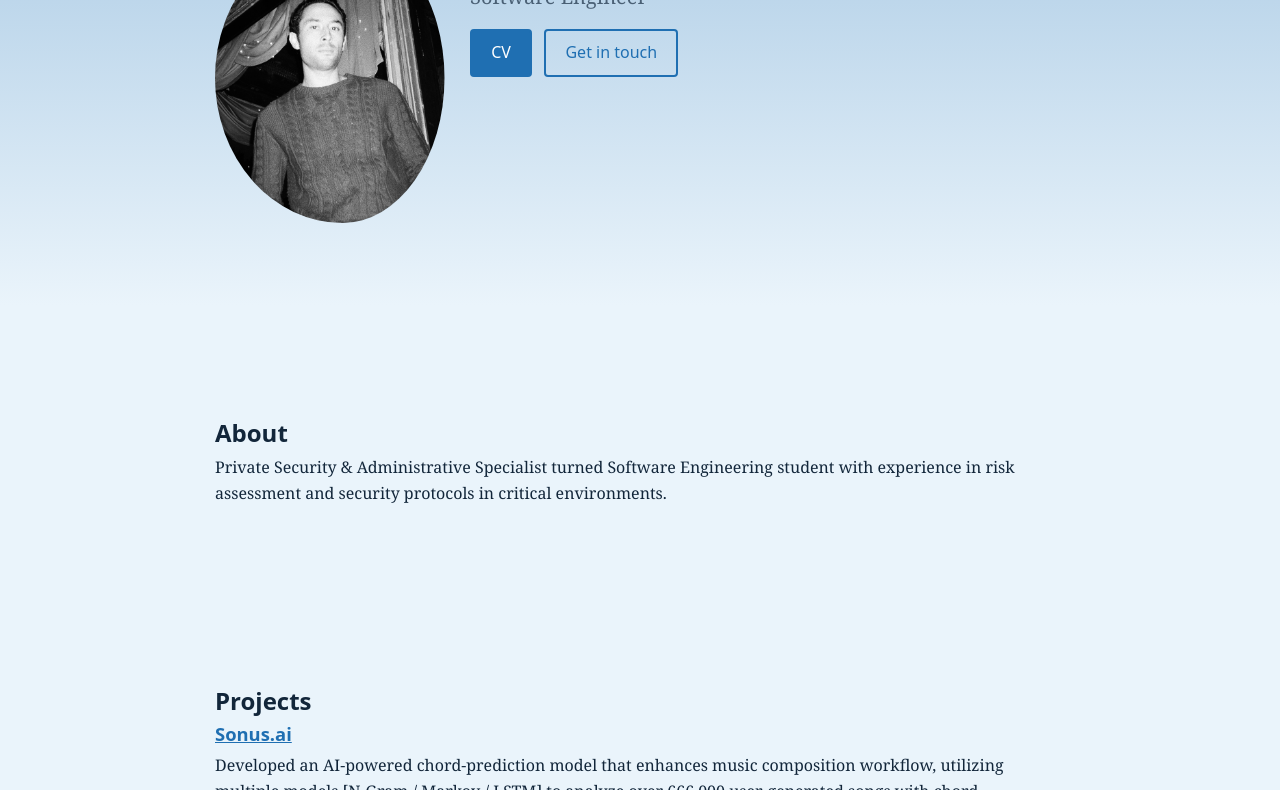
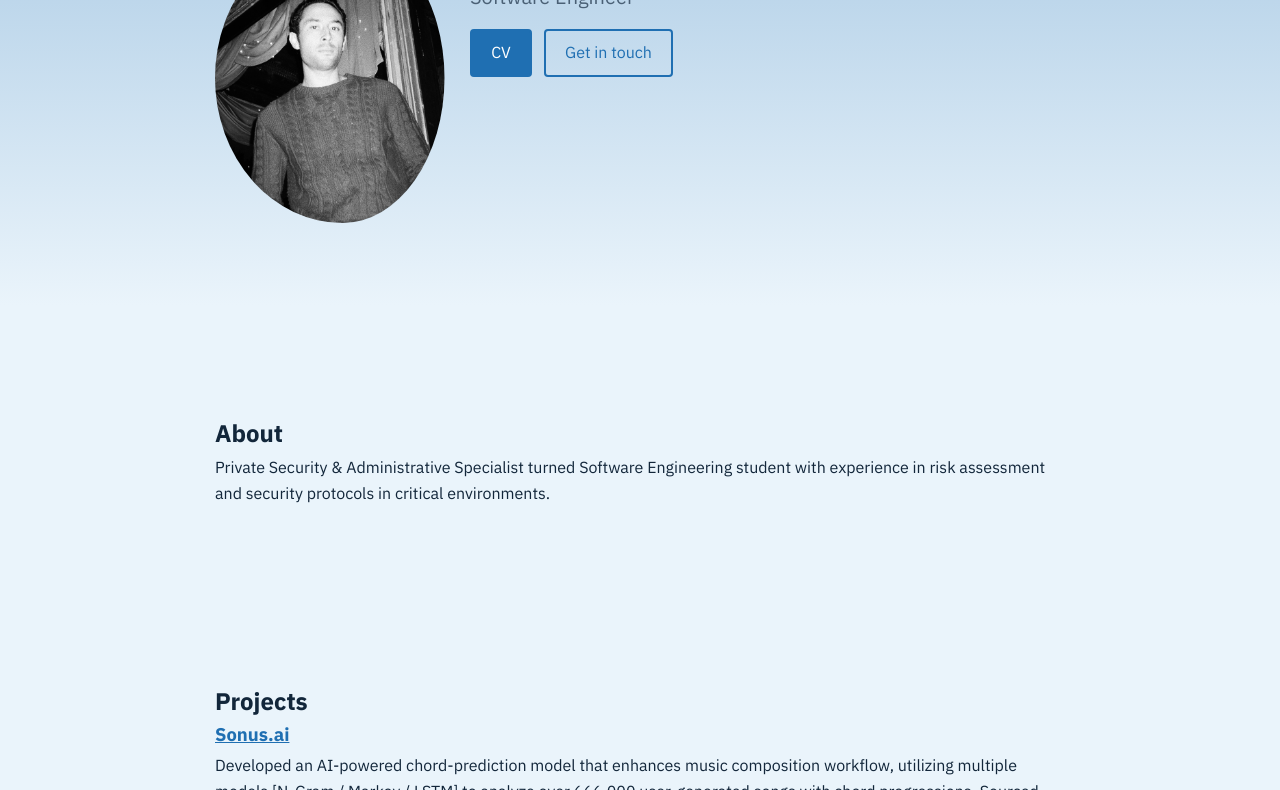
Before and after one commit to evlo9120/Resume-HW8-, a plain HTML site: page index.html in a window 1280 px wide. Shown: the part 240-1030 px from the top of the page. Drawn offline with Linux system fonts and the light colour scheme.

Commit message:
Change font styles and hero background
Updated font styles and modified hero background with a gradient.

```diff
--- a/CSS/styles.css
+++ b/CSS/styles.css
@@ -21,8 +21,8 @@ html {
   --color-border: #B5D3EA;    /* borders */
 
   /* Typography */
-  --font-body: Georgia, "Times New Roman", serif;
-  --font-heading: system-ui, -apple-system, "Segoe UI", Arial, sans-serif;
+  --font-body: "IBM Plex Sans", system-ui, -apple-system, "Segoe UI", Arial, sans-serif;
+  --font-heading: "IBM Plex Sans", system-ui, -apple-system, "Segoe UI", Arial, sans-serif;
   --text-base: 1rem;
   --line-height: 1.6;
 
@@ -33,15 +33,10 @@ html {
   --space-xl: 4rem;
   --content-width: 46rem;
 
-  .hero {
-  /* red, green, blue */
-  background: rgb(214, 233, 248);
 }
 
-  .hero {
-  /* red, green, blue, alpha */
+.hero {
   background: linear-gradient(rgba(31, 111, 178, 0.35), rgba(234, 244, 251, 0.1));
-}
 }
 
 /* ----------  Reset / base ---------- */
```
